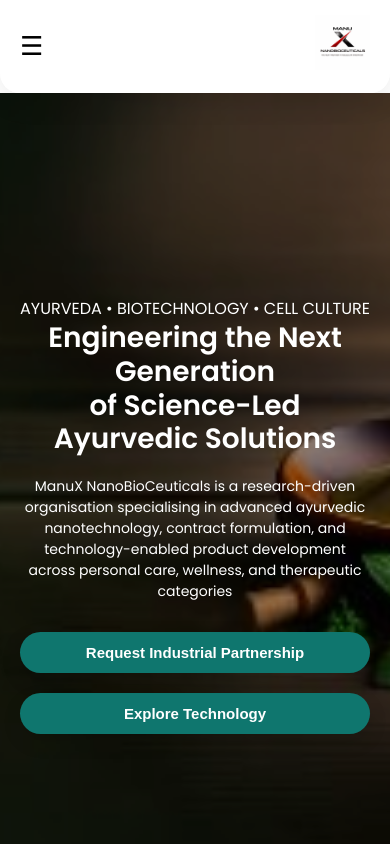
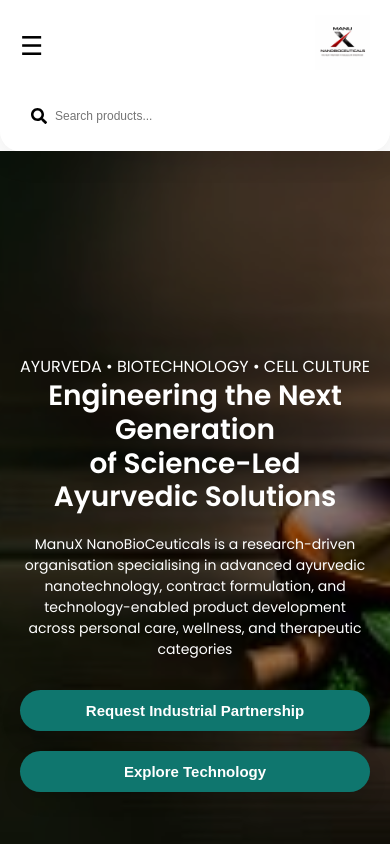
Before and after one commit to peerzadeiram18-byte/ManuX, a React (Create React App) app: page / in a window 390 px wide. Shown: the top 844 px of the page. Built offline with nearby package versions, Linux system fonts and the light colour scheme.

Commit message:
updated data

```diff
--- a/src/components/Navbar.css
+++ b/src/components/Navbar.css
@@ -60,6 +60,42 @@
   margin-left: 10px;
 }
 
+@media (max-width: 768px) {
+
+  .nav-right {
+    display: flex;          /* 👈 wapas dikhao */
+    width: 100%;
+    justify-content: center;
+  }
+
+  .search-container {
+    width: 100%;          /* 👈 full width */
+    max-width: 100%;
+    height: 40px;
+     display: flex;          /* 👈 force show */
+    padding: 0 12px;
+    border-radius: 25px;
+  }
+
+  .search-container input {
+    font-size: 13px;
+    margin-left: 8px;
+  }
+
+}
+
+@media (max-width: 480px) {
+
+  .search-container {
+    height: 38px;
+    padding: 0 10px;
+  }
+
+  .search-container input {
+    font-size: 12px;
+  }
+
+}
 /* RIGHT - ICONS + LOGIN */
 .nav-right {
   display: flex;
@@ -200,7 +236,7 @@
 @media (max-width: 992px){
 
   .search-container{
-    display:none;
+    display:flex;
   }
 
   .menu-links{
@@ -209,6 +245,7 @@
 
   .nav-right{
     gap:12px;
+
   }
 }
 
@@ -230,6 +267,8 @@
   .nav-right{
     gap:10px;
     font-size:16px;
+
+
   }
 
   .login-btn{
@@ -310,7 +349,7 @@
 /* ================= MOBILE RESPONSIVE ================= */
 @media (max-width: 768px) {
   .search-container {
-    display: none;
+    display: flex;
   }
 
   .nav-right {
@@ -351,17 +390,46 @@
   }
 
   /* MOBILE DROPDOWN */
-  .dropdown-menu {
-    position: static;
-    box-shadow: none;
-    padding-left: 15px;
+ .dropdown {
+  position: relative;
+  cursor: pointer;
+}
+
+.dropdown-menu {
+  position: absolute;
+  top: 30px;
+  left: 0;
+  background: white;
+  padding: 10px;
+  box-shadow: 0 2px 8px rgba(0,0,0,0.2);
+  display: flex;
+  flex-direction: column;
+  z-index: 1000;
+}
+
+.dropdown-menu a {
+  padding: 8px 12px;
+  text-decoration: none;
+  color: black;
+}
+
+}
+
+
+/* Desktop hover */
+@media (min-width: 769px) {
+  .dropdown:hover .dropdown-menu {
     opacity: 1;
     visibility: visible;
-    transform: none;
-    display: none;
-  }
-
-  .dropdown-menu.show-dropdown {
-    display: block;
+    transform: translateY(0);
   }
 }
+
+/* Mobile click */
+.dropdown-menu {
+  display: flex;
+}
+
+.dropdown-menu.show {
+  display: flex;
+}
```
